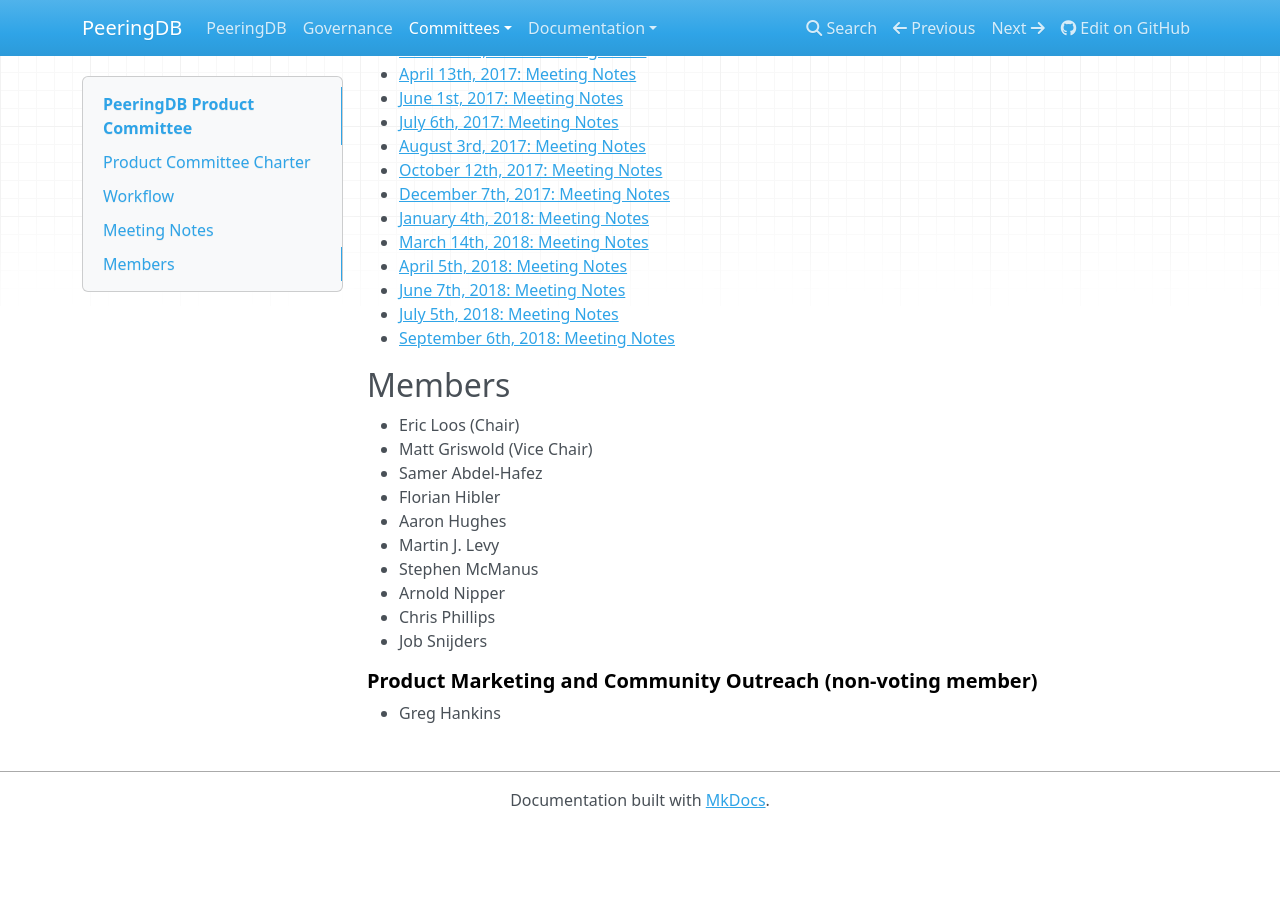
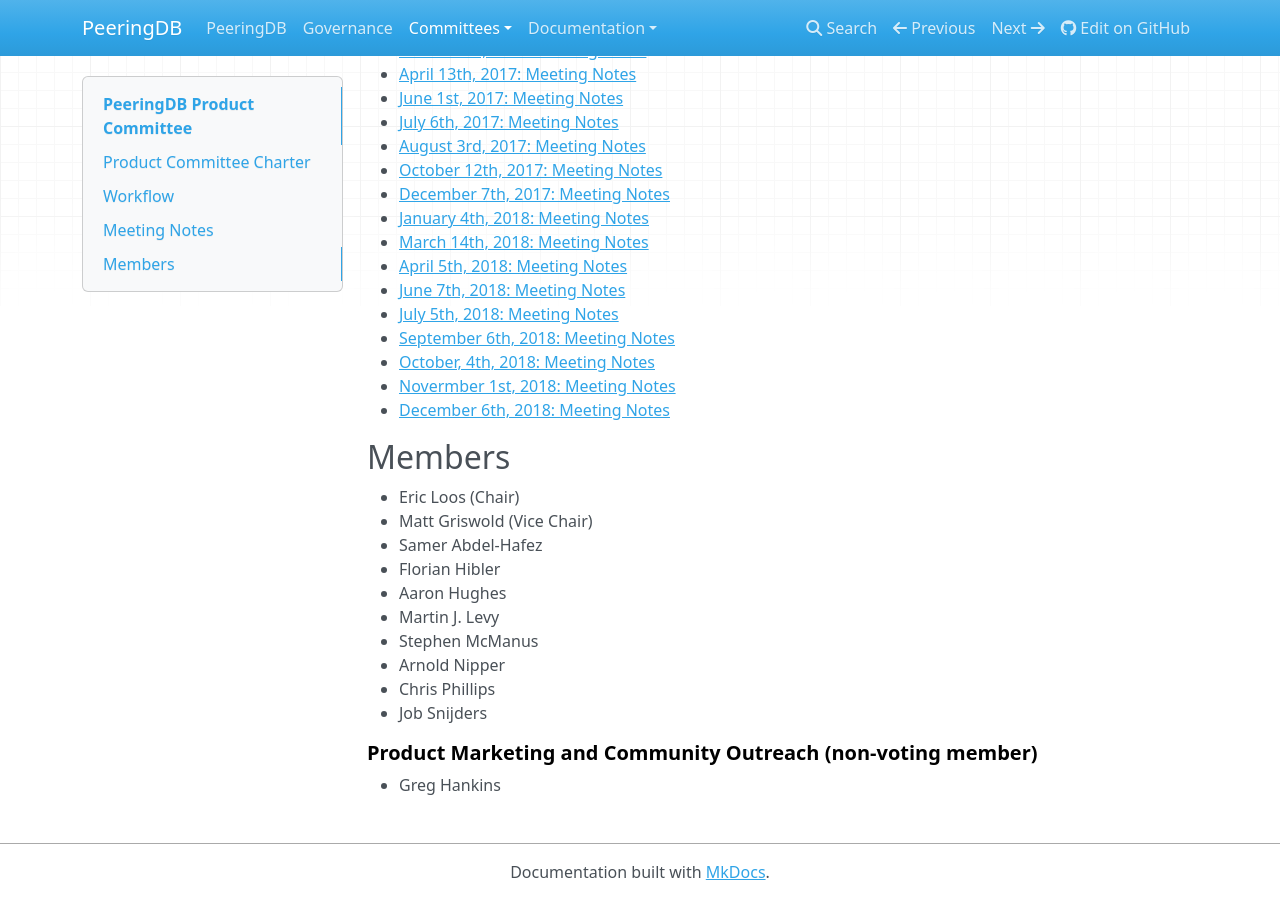
Before and after one commit to peeringdb/docs, an MkDocs documentation site: the page built from docs/committee/product/index.md, in a window 1280 px wide and 900 px high, scrolled down 2626 px. Built offline with MkDocs 1.6.1, drawn with Linux system fonts in a browser that asks for light colours; nearby versions of some CDN libraries; old or Windows-style settings are respelled for this version of MkDocs; before the commit the page ends 3454 px from its top, so only the background shows below that.

Commit message:
October, November and December meeting notes

```diff
--- a/docs/committee/product/index.md
+++ b/docs/committee/product/index.md
@@ -23,6 +23,9 @@
 - [June 7th, 2018: Meeting Notes](notes/2018-06-07_Product_Committee_Notes.pdf)
 - [July 5th, 2018: Meeting Notes](notes/2018-07-05_Product_Committee_Notes.pdf)
 - [September 6th, 2018: Meeting Notes](notes/2018-09-06_Product_Committee_Notes.pdf)
+- [October, 4th, 2018: Meeting Notes](notes/2018-10-04_Product_Committee_Notes.pdf)
+- [Novermber 1st, 2018: Meeting Notes](notes/2018-11-01_Product_Committee_Notes.pdf)
+- [December 6th, 2018: Meeting Notes](notes/2018-12-06_Product_Committee_Notes.pdf)
 
 ## Members
 - Eric Loos (Chair)
```
Also changed, not shown: 3 other files.
